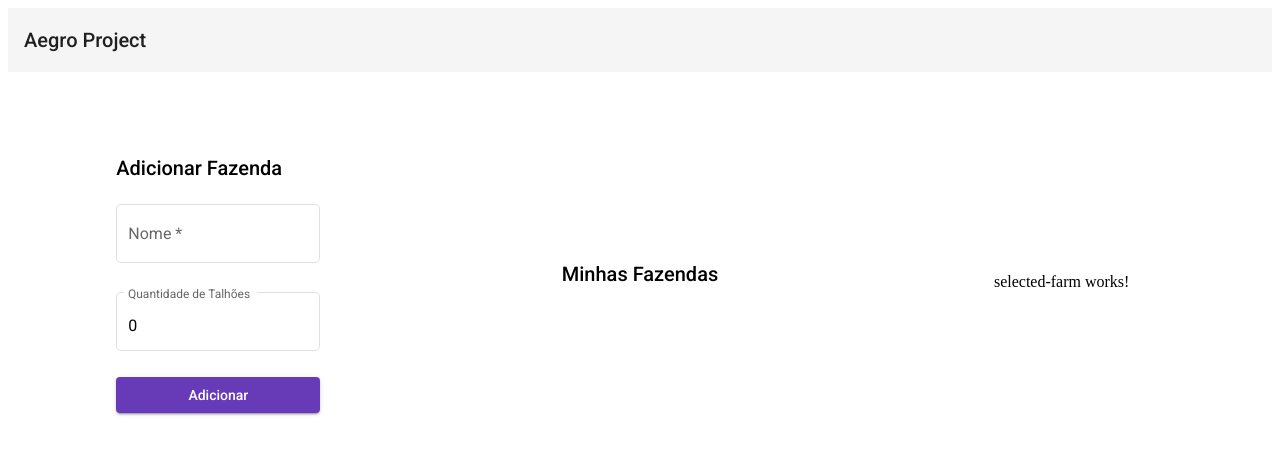
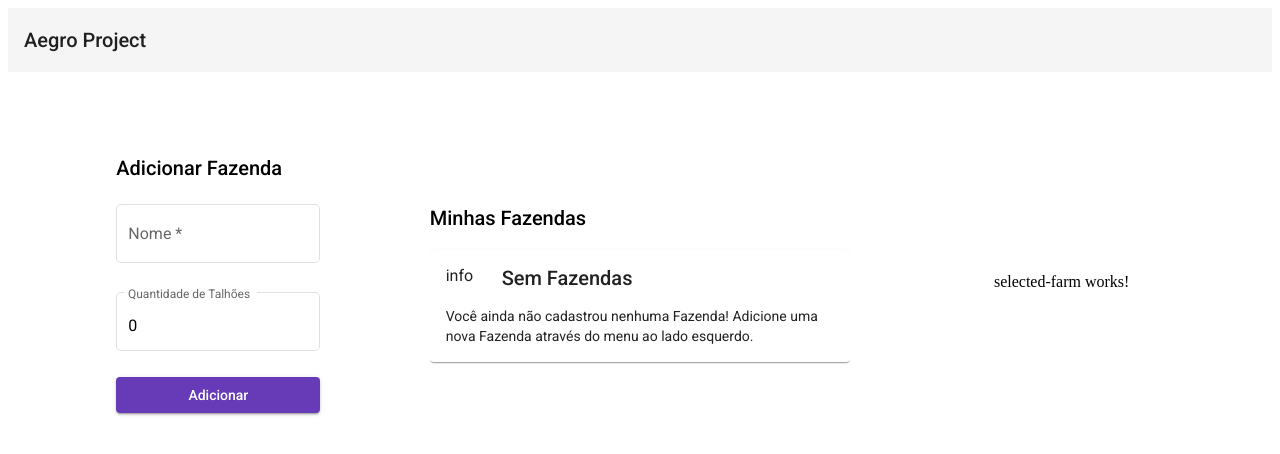
Before and after one commit to babieste/aegro-project, an Angular app: page / in a window 1280 px wide. Shown: the top 454 px of the page. Built offline with nearby package versions, Linux system fonts and the light colour scheme.

Commit message:
feature(FarmsComponent): adds FarmsComponent

```diff
--- a/src/app/app.component.html
+++ b/src/app/app.component.html
@@ -6,14 +6,11 @@
   <mat-grid-tile>
     <app-add-farm></app-add-farm>
   </mat-grid-tile>
+
   <mat-grid-tile>
-    <div class="d-flex-column">
-      <h2 class="mat-title">Minhas Fazendas</h2>
-      <div *ngFor="let farm of farms$ | async" class="mb-3">
-        <app-farm [farm]="farm"></app-farm>
-      </div>
-    </div>
+    <app-farms></app-farms>
   </mat-grid-tile>
+
   <mat-grid-tile>
     <app-selected-farm></app-selected-farm>
   </mat-grid-tile>
--- a/src/app/app.component.ts
+++ b/src/app/app.component.ts
@@ -10,9 +10,6 @@ import { FarmService } from './services/farm/farm.service';
 })
 export class AppComponent {
 
-  public farms$: Observable<Farm[]>;
+  constructor() {}
 
-  constructor(private farmService: FarmService) {
-    this.farms$ = this.farmService.getFarms();
-  }
 }
--- a/src/app/components/farm/farm.component.ts
+++ b/src/app/components/farm/farm.component.ts
@@ -16,7 +16,7 @@ export class FarmComponent implements OnInit {
   ngOnInit(): void { }
 
   public selectFarm() {
-    this.farmService.selectFarmId = this.farm.id
+    this.farmService.selectFarmId = this.farm.id;
   }
 
 }
--- /dev/null
+++ b/src/app/components/farms/farms.component.html
@@ -0,0 +1,24 @@
+<div class="d-flex-column">
+  <h2 class="mat-title">Minhas Fazendas</h2>
+
+  <div *ngFor="let farm of farms$ | async" class="mb-3">
+    <app-farm [farm]="farm"></app-farm>
+  </div>
+
+  <div *ngIf="(farms$ | async)?.length === 0">
+    <mat-card>
+      <mat-card-header>
+        <div mat-card-avatar>
+          <mat-icon aria-hidden="false" aria-label="Atention Icon">info</mat-icon>
+        </div>
+        <mat-card-title>Sem Fazendas</mat-card-title>
+      </mat-card-header>
+      <mat-card-content>
+        <p class="mat-body">
+          Você ainda não cadastrou nenhuma Fazenda!
+          Adicione uma nova Fazenda através do menu ao lado esquerdo.
+        </p>
+      </mat-card-content>
+    </mat-card>
+  </div>
+</div>
--- /dev/null
+++ b/src/app/components/farms/farms.component.ts
@@ -0,0 +1,21 @@
+import { Component, OnInit } from '@angular/core';
+import { Observable } from 'rxjs';
+import { Farm } from 'src/app/models/farm.model';
+import { FarmService } from 'src/app/services/farm/farm.service';
+
+@Component({
+  selector: 'app-farms',
+  templateUrl: './farms.component.html',
+  styleUrls: ['./farms.component.sass']
+})
+export class FarmsComponent implements OnInit {
+
+  public farms$: Observable<Farm[]>;
+
+  constructor(private farmService: FarmService) {
+    this.farms$ = this.farmService.getFarms();
+  }
+
+  ngOnInit(): void {}
+
+}
```
Also changed, not shown: src/app/app.module.ts (+5 -2 lines), src/app/components/farms/farms.component.sass (added), 1 other file (tests, documents, lock files or other folders).
